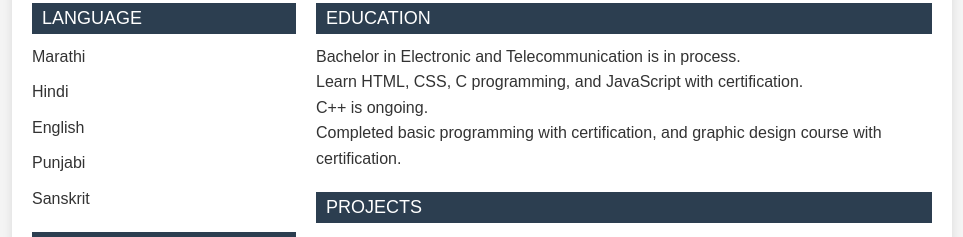
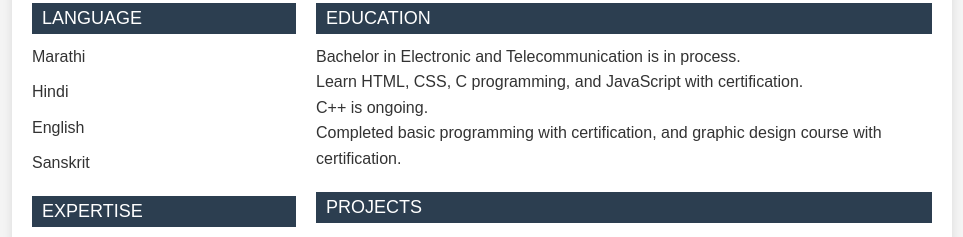
Before and after one commit to Amrukoparkar/resume, a plain HTML site: page index.html in a window 1280 px wide. Shown: the part 542-779 px from the top of the page, without its empty margins (158-1121 px from the left). Drawn offline with Linux system fonts and the light colour scheme.

Commit message:
Update index.html

```diff
--- a/index.html
+++ b/index.html
@@ -161,7 +161,6 @@
                         <li>Marathi</li>
                         <li>Hindi</li>
                         <li>English</li>
-                        <li>Punjabi</li>
                         <li>Sanskrit</li>
                     </ul>
                 </div>
```
